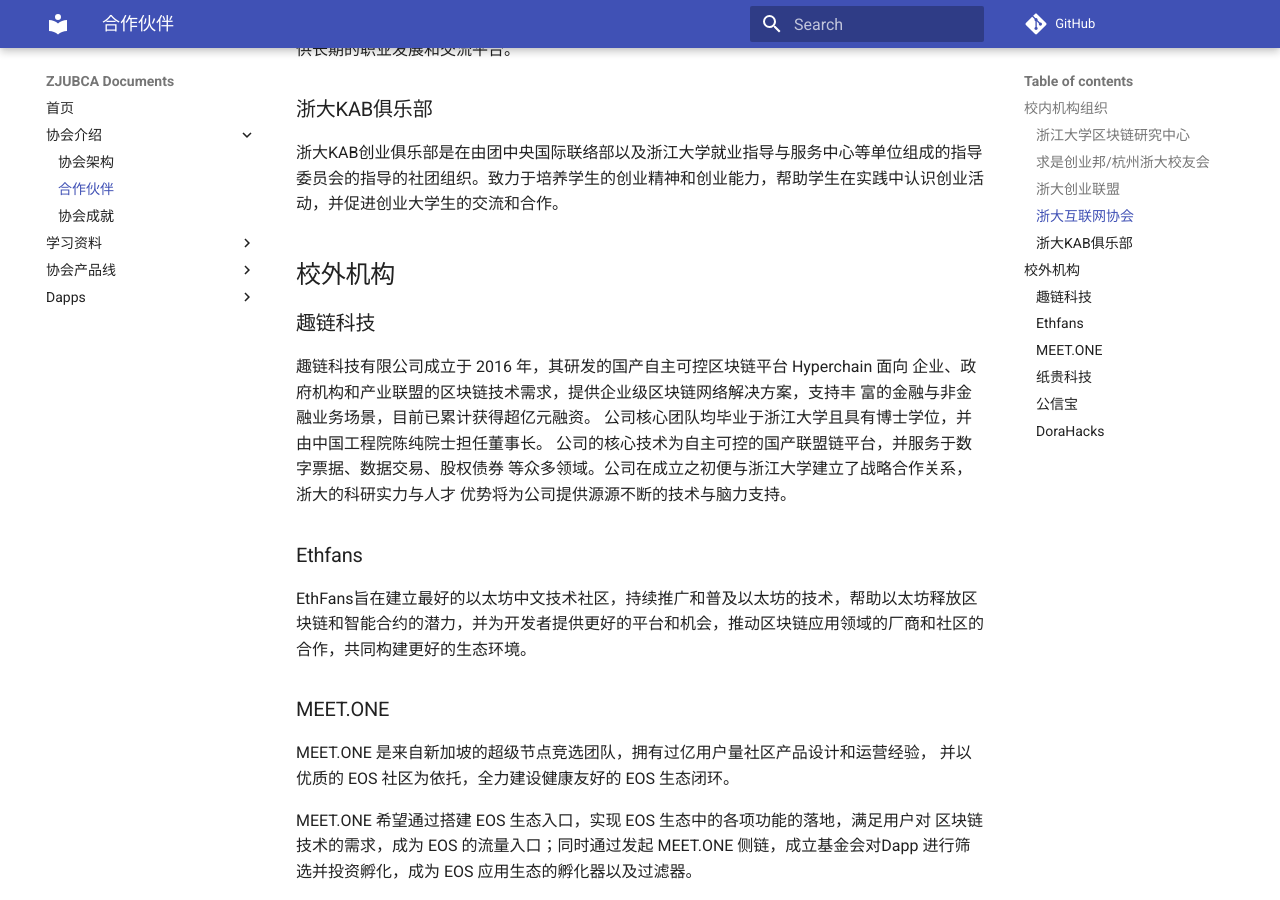
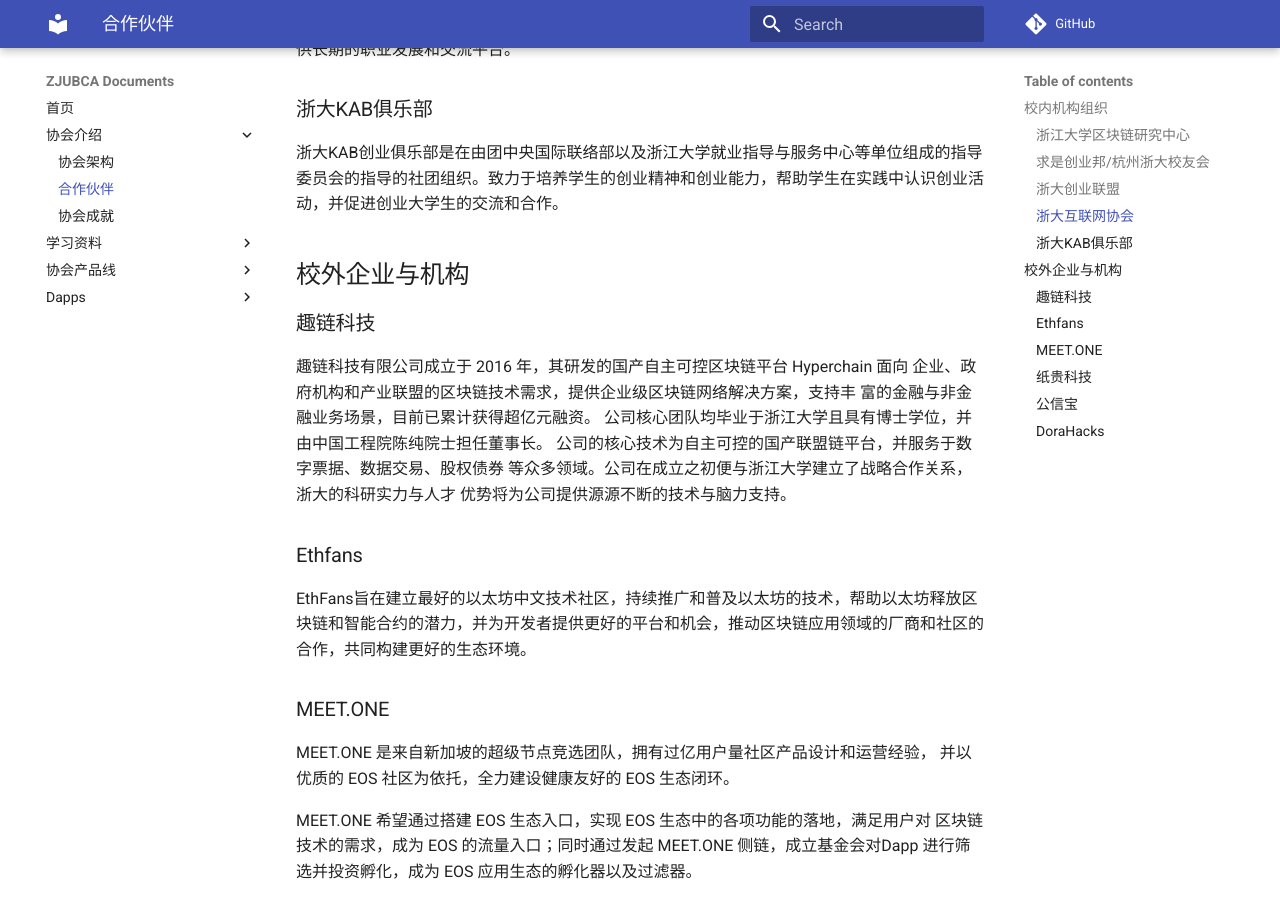
Before and after one commit to ZJUBCA/zjubca.docs, an MkDocs documentation site: the page built from docs/info/partner.md, in a window 1280 px wide and 900 px high, scrolled down 909 px. Built offline with MkDocs 1.6.1 and Material for MkDocs 9.7.7, drawn with Linux system fonts in a browser that asks for light colours; comment, search, counter and statistics services are not loaded.

Commit message:
modify some words
modify some words

```diff
--- a/docs/info/partner.md
+++ b/docs/info/partner.md
@@ -15,7 +15,7 @@
 ### 浙大KAB俱乐部
 浙大KAB创业俱乐部是在由团中央国际联络部以及浙江大学就业指导与服务中心等单位组成的指导委员会的指导的社团组织。致力于培养学生的创业精神和创业能力，帮助学生在实践中认识创业活动，并促进创业大学生的交流和合作。
 
-## 校外机构
+## 校外企业与机构
 ### 趣链科技
 趣链科技有限公司成立于 2016 年，其研发的国产自主可控区块链平台 Hyperchain 面向 企业、政府机构和产业联盟的区块链技术需求，提供企业级区块链网络解决方案，支持丰 富的金融与非金融业务场景，目前已累计获得超亿元融资。 公司核心团队均毕业于浙江大学且具有博士学位，并由中国工程院陈纯院士担任董事长。 公司的核心技术为自主可控的国产联盟链平台，并服务于数字票据、数据交易、股权债券 等众多领域。公司在成立之初便与浙江大学建立了战略合作关系，浙大的科研实力与人才 优势将为公司提供源源不断的技术与脑力支持。
 
```
Also changed, not shown: docs/guide/tech_guide.md (+1 -1 lines).
